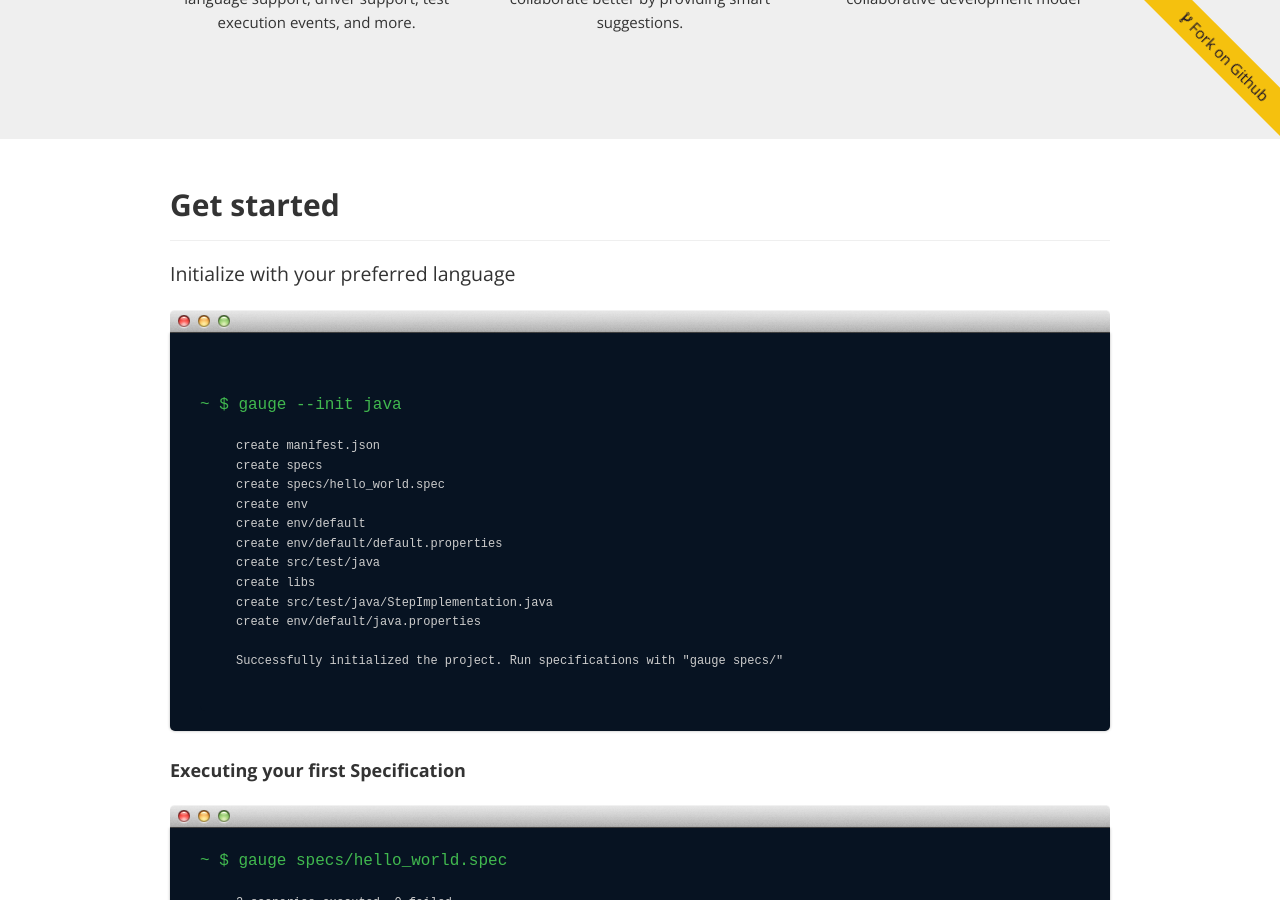
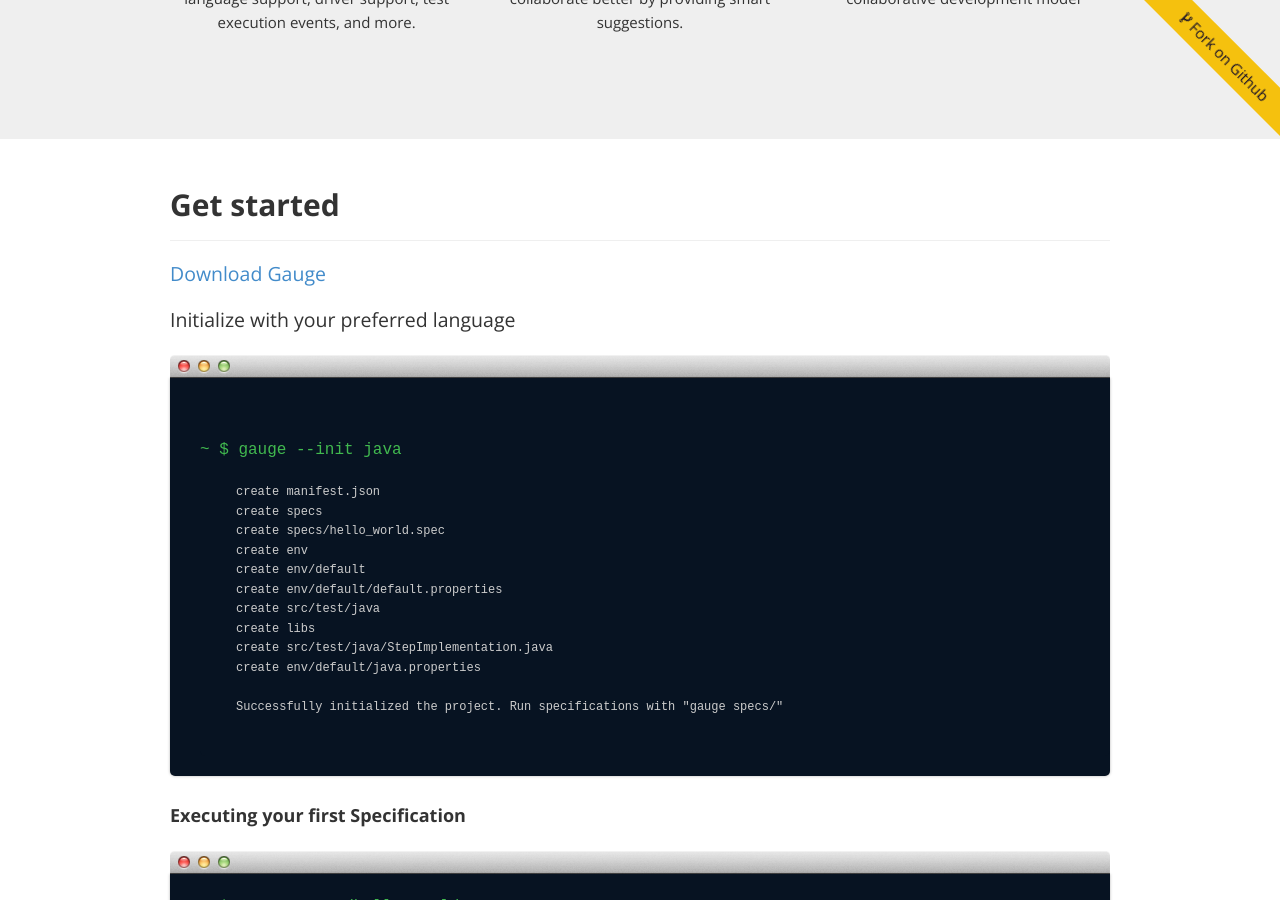
Before and after one commit to getgauge/getgauge.github.io, a Jekyll site: the page built from index.html, in a window 1280 px wide and 900 px high, scrolled down 767 px. Built offline with Jekyll 4.4.1, drawn with Linux system fonts in a browser that asks for light colours; Markdown is read by kramdown in place of the engine named in the settings.

Commit message:
Added download link in getting started
The first step of getting started should be download. Either we can mention all the download steps there, or just put a link there. This just puts the link to download page.
I am not sure if this pull request follows the UI coding standards. Please review and merge or discard.
Thanks.

```diff
--- a/index.html
+++ b/index.html
@@ -90,6 +90,9 @@ title: Gauge
                     Get started
                 </h4>
                 <h5>
+                    <a href="http://getgauge.io/download.html">Download Gauge</a>
+                </h5>
+                <h5>
                     Initialize with your preferred language
                 </h5>
                 <section class="demo">
```
